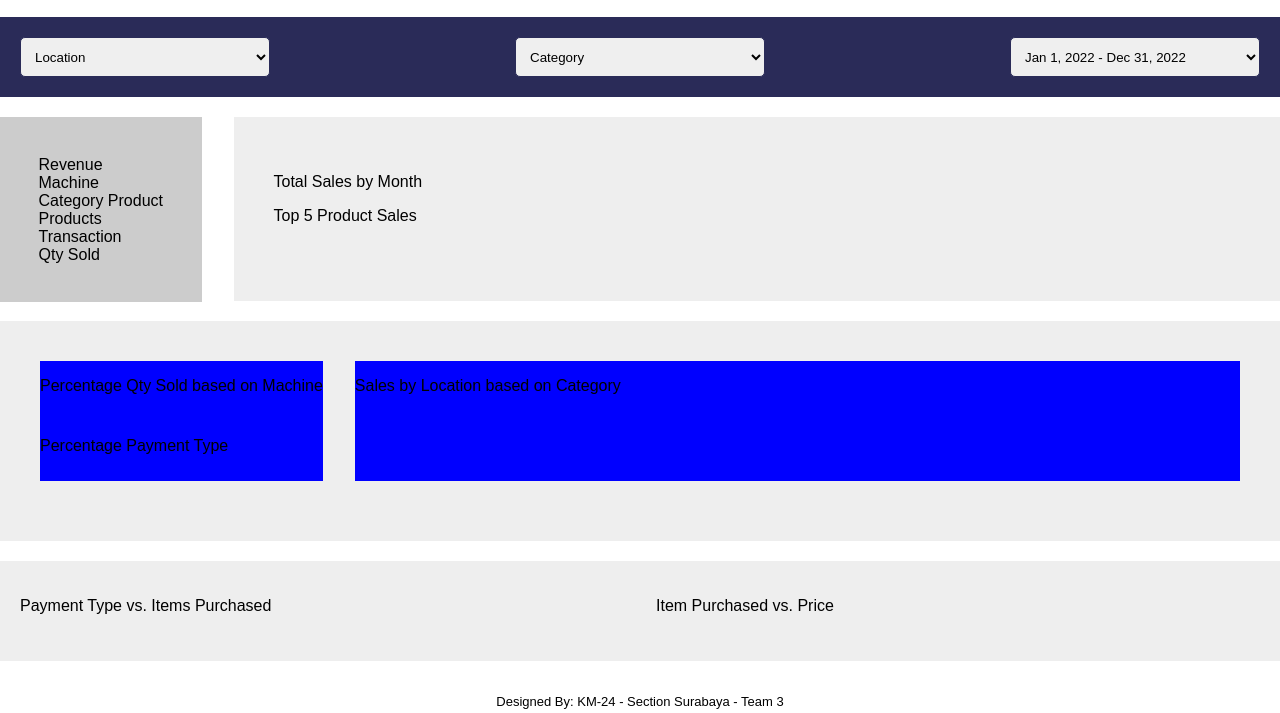
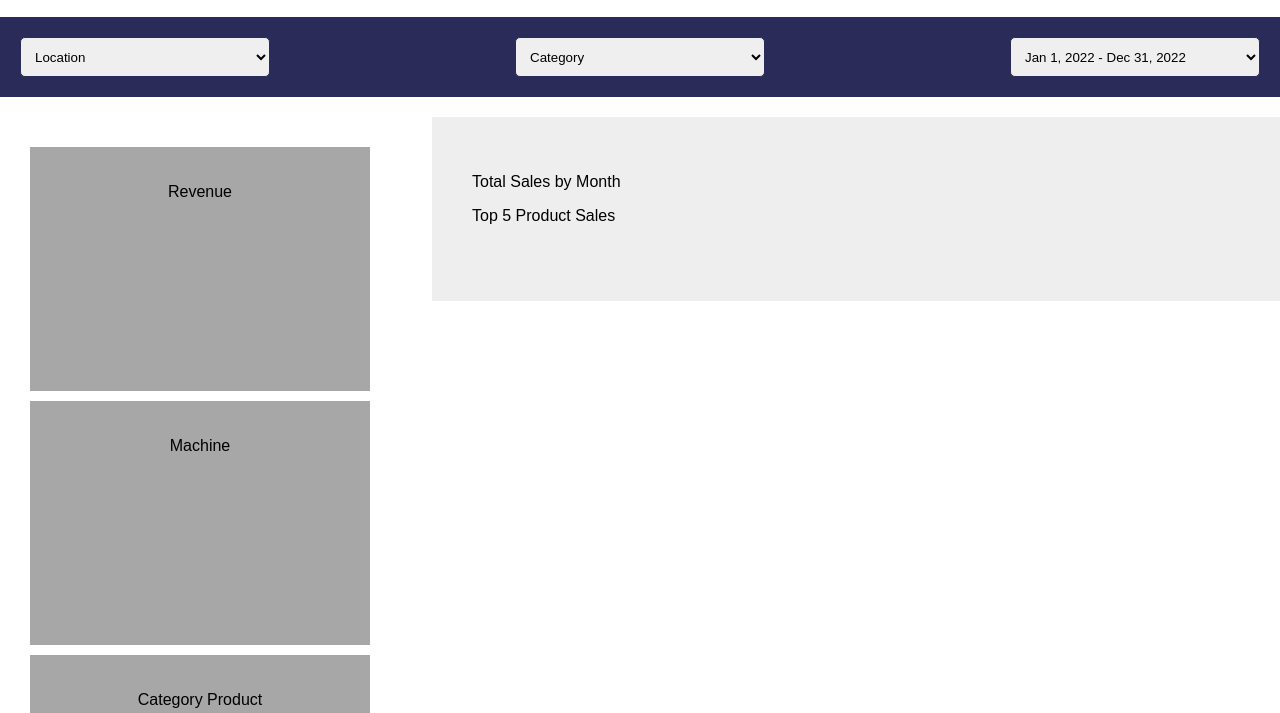
Before and after one commit to Kampus-Merdeka-Software-Engineering/km-feb24-surabaya-03, a website: page capstone/coba1.html in a window 1280 px wide. Shown: the part 87-800 px from the top of the page. Drawn offline with Linux system fonts and the light colour scheme.

Commit message:
update container-aside

```diff
--- a/capstone/coba1.css
+++ b/capstone/coba1.css
@@ -81,6 +81,18 @@ aside {
     gap: 2rem;
 }
 
+.part-aside{
+    margin: 20px;
+}
+
+.container-metric{
+    background-color: rgb(167, 167, 167);
+    padding: 20px;
+    margin: 10px;
+
+
+}
+
 .part2 {
     flex-grow: 1;
     display: flex;
@@ -117,6 +129,7 @@ section {
 .small-chart {
     flex: 1;
     margin-bottom: 10px;
+
 }
 
 .large-chart {
--- a/capstone/coba1.html
+++ b/capstone/coba1.html
@@ -50,14 +50,44 @@
 
     <main>
         <div class="part1">
-            <aside>
-                <div>Revenue</div>
-                <div>Machine</div>
-                <div>Category Product</div>
-                <div>Products</div>
-                <div>Transaction</div>
-                <div>Qty Sold</div>
-            </aside>
+            <div class="part-aside">
+                    <div class="container-metric">
+                        <p style="text-align: center;">Revenue</p>
+                    <canvas id="Revenue">
+
+                    </canvas>
+                    </div>
+                    <div class="container-metric">
+                        <p style="text-align: center;">Machine</p>
+                        <canvas id="top_five_product_sales">
+
+                        </canvas>
+                    </div>
+                    <div class="container-metric">
+                        <p style="text-align: center;">Category Product</p>
+                        <canvas id="top_five_product_sales">
+
+                        </canvas>
+                    </div>
+                    <div class="container-metric">
+                        <p style="text-align: center;">Products</p>
+                        <canvas id="top_five_product_sales">
+
+                        </canvas>
+                    </div>
+                    <div class="container-metric">
+                        <p style="text-align: center;">Transaction</p>
+                        <canvas id="top_five_product_sales">
+
+                        </canvas>
+                    </div>
+                    <div class="container-metric">
+                        <p style="text-align: center;">Qty Sold</p>
+                        <canvas id="top_five_product_sales">
+
+                        </canvas>
+                    </div>
+            </div>
 
             <section class="content">
                 <section class="charts1">
```
